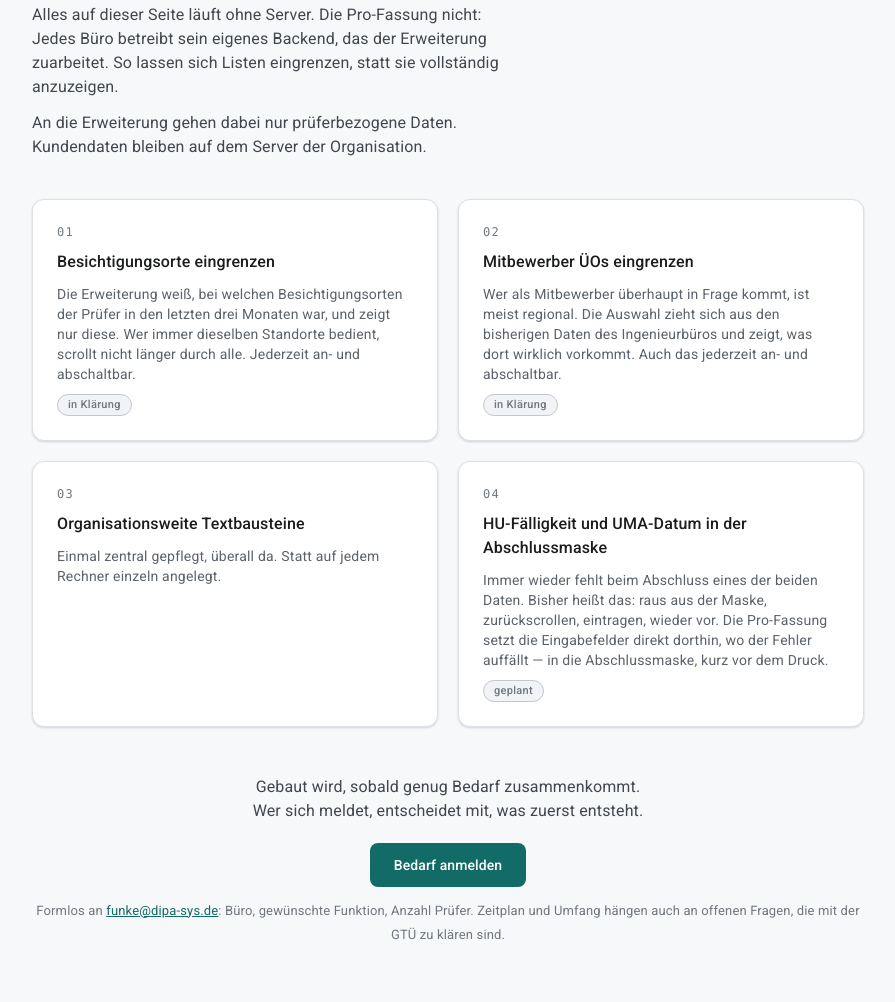
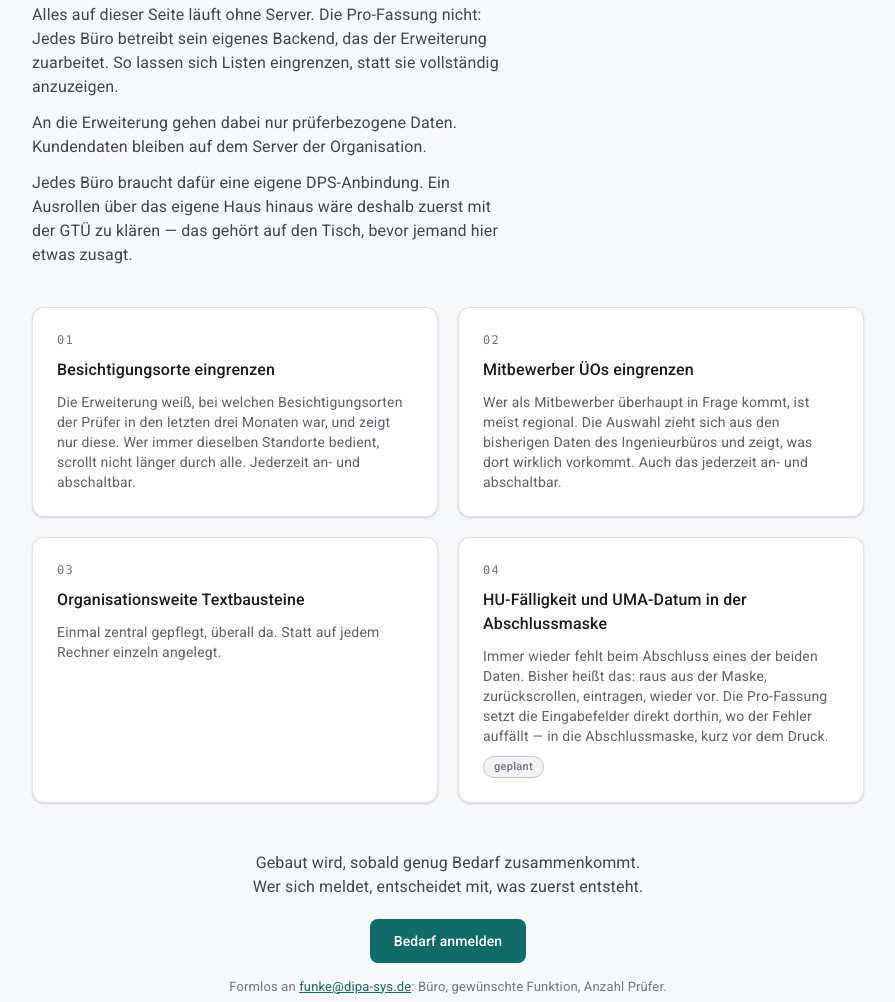
Before and after one commit to funkedipasys-dot/pruefhelfer, a browser extension: page docs/index.html in a window 1280 px wide. Shown: the part 3736-4738 px from the top of the page, without its empty margins (192-1087 px from the left). Drawn offline with Linux system fonts and the light colour scheme.

Commit message:
Den Vorbehalt begründen statt ihn auf Karten zu verteilen
Die "in Klärung"-Badges sind weg. Sie sagten, dass etwas offen ist,
aber nicht was — und verteilten den Vorbehalt auf zwei Karten, statt
ihn einmal zu erklären.

Stattdessen steht der Grund jetzt in der Einleitung, konkret: jedes Büro
braucht dafür eine eigene DPS-Anbindung, und ein Ausrollen über das
eigene Haus hinaus wäre deshalb zuerst mit der GTÜ zu klären. Das ist
eine nachvollziehbare Aussage, keine vage Fußnote.

Der Nachsatz beim Anfrage-Feld ("Zeitplan und Umfang hängen auch an
offenen Fragen") entfällt damit — er sagte dasselbe ein zweites Mal,
nur unschärfer.

Co-Authored-By: Claude Opus 5 (1M context) <noreply@anthropic.com>
Claude-Session: https://claude.ai/code/session_017UBT5rBRhafX1dRQwkSnSN

```diff
--- a/docs/index.html
+++ b/docs/index.html
@@ -373,9 +373,14 @@
         Büro betreibt sein eigenes Backend, das der Erweiterung zuarbeitet. So
         lassen sich Listen eingrenzen, statt sie vollständig anzuzeigen.
       </p>
-      <p style="color:var(--fg-2);max-width:52ch;margin-block:0 40px">
+      <p style="color:var(--fg-2);max-width:52ch;margin-block:0 12px">
         An die Erweiterung gehen dabei nur prüferbezogene Daten. Kundendaten
         bleiben auf dem Server der Organisation.
+      </p>
+      <p style="color:var(--fg-2);max-width:52ch;margin-block:0 40px">
+        Jedes Büro braucht dafür eine eigene DPS-Anbindung. Ein Ausrollen über
+        das eigene Haus hinaus wäre deshalb zuerst mit der GTÜ zu klären — das
+        gehört auf den Tisch, bevor jemand hier etwas zusagt.
       </p>
 
       <div class="features">
@@ -384,14 +389,12 @@
           <span class="num">01</span>
           <h3>Besichtigungsorte eingrenzen</h3>
           <p>Die Erweiterung weiß, bei welchen Besichtigungsorten der Prüfer in den letzten drei Monaten war, und zeigt nur diese. Wer immer dieselben Standorte bedient, scrollt nicht länger durch alle. Jederzeit an- und abschaltbar.</p>
-          <span class="badge-planned">in Klärung</span>
         </div>
 
         <div class="feature">
           <span class="num">02</span>
           <h3>Mitbewerber ÜOs eingrenzen</h3>
           <p>Wer als Mitbewerber überhaupt in Frage kommt, ist meist regional. Die Auswahl zieht sich aus den bisherigen Daten des Ingenieurbüros und zeigt, was dort wirklich vorkommt. Auch das jederzeit an- und abschaltbar.</p>
-          <span class="badge-planned">in Klärung</span>
         </div>
 
         <div class="feature">
@@ -419,7 +422,7 @@
            rel="noopener">
           Bedarf anmelden
         </a>
-        <small>Formlos an <a href="mailto:funke@dipa-sys.de">funke@dipa-sys.de</a>: Büro, gewünschte Funktion, Anzahl Prüfer. Zeitplan und Umfang hängen auch an offenen Fragen, die mit der GTÜ zu klären sind.</small>
+        <small>Formlos an <a href="mailto:funke@dipa-sys.de">funke@dipa-sys.de</a>: Büro, gewünschte Funktion, Anzahl Prüfer.</small>
       </div>
     </div>
   </section>
```
